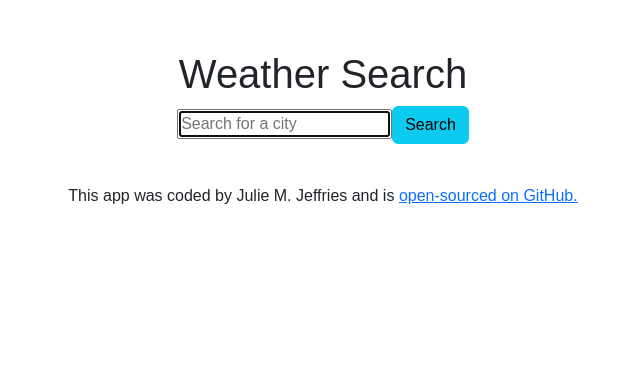
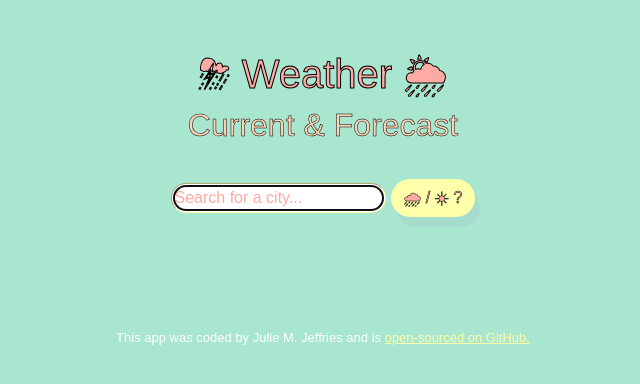
Before and after one commit to juliemeta/react-weather-app, a React (Vite) app: page / in a window 1280 px wide. Shown: the top 384 px of the page, without its empty margins (317-957 px from the left). Built offline with nearby package versions, Linux system fonts and the light colour scheme.

Commit message:
Added color palette

```diff
--- a/src/App.css
+++ b/src/App.css
@@ -4,6 +4,19 @@
   margin: 50px auto;
 }
 
+.App h1 {
+  color: #ffaaa5;
+  -webkit-text-stroke: 1px black;
+}
+
+.App h2 {
+  color: #ffd3b6;
+  -webkit-text-stroke: 0.5px black;
+  margin-bottom: 35px;
+}
+
 .App footer {
-  padding-top: 40px;
+  font-size: small;
+  color: #ffffff;
+  padding-top: 80px;
 }
--- a/src/App.jsx
+++ b/src/App.jsx
@@ -5,7 +5,8 @@ export default function App() {
   return (
     <div className="App text-center">
       <div className="container">
-        <h1>Weather Search</h1>
+        <h1>⛈ Weather 🌦</h1>
+        <h2>Current & Forecast</h2>
         <Weather />
         <footer>
           This app was coded by Julie M. Jeffries and is{" "}
--- /dev/null
+++ b/src/Weather.css
@@ -0,0 +1,32 @@
+.city-search {
+  border-radius: 25px;
+  border-color: #fdffab;
+  color: #ffaaa5;
+  margin-bottom: 35px;
+}
+.city-search::placeholder {
+  color: #ffaaa5;
+}
+
+.btn.search-btn {
+  background: #fdffab;
+  color: #ffaaa5;
+  -webkit-text-stroke: 0.5px rgb(0, 0, 0);
+  border-radius: 25px;
+  margin-left: 5px;
+  box-shadow: 5px 10px rgba(152, 138, 201, 0.1);
+}
+.btn.search-btn:hover {
+  background: #fbfd83;
+  color: #ffaaa5;
+}
+
+h3.city {
+  color: #ffaaa5;
+  -webkit-text-stroke: 0.5px rgb(255, 255, 255);
+}
+
+h4.country {
+  color: #ffd3b6;
+  -webkit-text-stroke: 0.25px rgb(255, 255, 255);
+}
--- a/src/Weather.jsx
+++ b/src/Weather.jsx
@@ -1,8 +1,11 @@
 import React, { useState } from "react";
 import axios from "axios";
 
+import "./Weather.css";
+
 export default function Weather(props) {
   const [city, setCity] = useState("");
+  const [country, setCountry] = useState("");
   const [loaded, setLoaded] = useState(false);
   const [weather, setWeather] = useState({});
 
@@ -10,6 +13,7 @@ export default function Weather(props) {
     setLoaded(true);
     setWeather({
       city: response.data.city,
+      country: response.data.country,
       temperature: response.data.temperature.current,
       description: response.data.condition.description,
       wind: response.data.wind.speed,
@@ -33,12 +37,13 @@ export default function Weather(props) {
     <form onSubmit={handleSubmit}>
       <input
         type="search"
-        placeholder="Search for a city"
+        placeholder="Search for a city... "
+        className="city-search"
         autoFocus="on"
         onChange={updateCity}
       />
-      <button className="btn btn-info" type="submit">
-        Search
+      <button className="btn search-btn" type="submit">
+        🌧 / ☀ ?
       </button>
     </form>
   );
@@ -47,7 +52,9 @@ export default function Weather(props) {
     return (
       <div>
         {form}
-        <h2>{weather.city}</h2>
+        <h3 className="city">{weather.city}</h3>
+        <h4 className="country">({weather.country})</h4>
+        <div className="weather-info">
           <ul>
             <li>
               Temperature is {Math.round(weather.temperature)} degrees celsius
@@ -57,6 +64,7 @@ export default function Weather(props) {
             <li>Wind is {Math.round(weather.wind)} km/h</li>
           </ul>
         </div>
+      </div>
     );
   } else {
     return form;
--- /dev/null
+++ b/src/main.css
@@ -0,0 +1,7 @@
+body {
+  background: #a8e6cf;
+}
+
+a {
+  color: #fdffab;
+}
--- a/src/main.jsx
+++ b/src/main.jsx
@@ -3,6 +3,7 @@ import { createRoot } from "react-dom/client";
 
 import App from "./App";
 import "bootstrap/dist/css/bootstrap.css";
+import "./Main.css";
 
 const rootElement = document.getElementById("root");
 const root = createRoot(rootElement);
```
Lines whose indentation alone changed are shown as unchanged.
